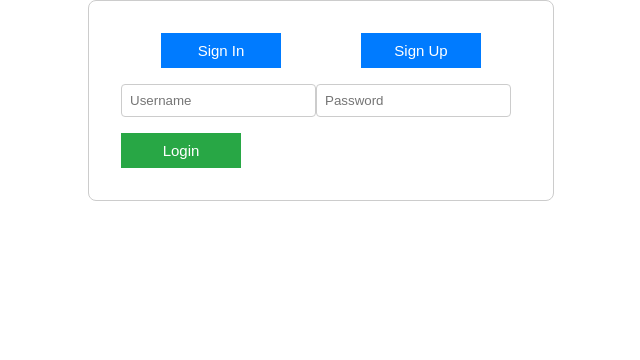
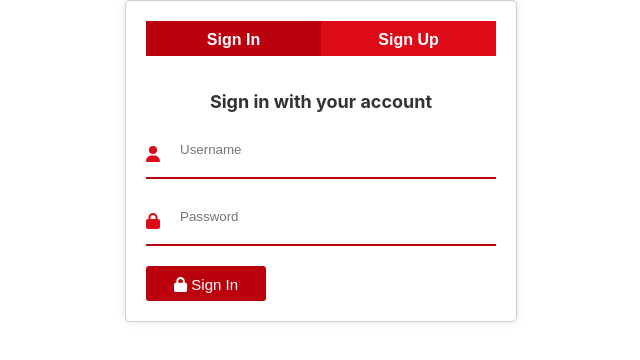
Before and after one commit to CameronRosencutter/atlas-cinema-guru, a React (Create React App) app in the folder atlas-cinema-guru/: page / in a window 1280 px wide. Shown: the top 360 px of the page, without its empty margins (319-959 px from the left). Built offline with nearby package versions, Linux system fonts and the light colour scheme.

Commit message:
Login Design Working

```diff
--- a/atlas-cinema-guru/src/App.js
+++ b/atlas-cinema-guru/src/App.js
@@ -1,42 +1,44 @@
-// src/App.js
 import React, { useState, useEffect } from 'react';
-import axios from 'axios';
 import './components/general/general.css';
-import Input from './components/general/Input.js';
-import SelectInput from './components/general/SelectInput.js';
-import Button from './components/general/Button.js';
-import SearchBar from './components/general/SearchBar';
-import Dashboard from './components/Dashboard';
 import Authentication from './routes/auth/Authentication';
+import Dashboard from './components/Dashboard'; // Assuming you have a Dashboard component
 
 const App = () => {
     const [isLoggedIn, setIsLoggedIn] = useState(false);
-    const [userUsername, setUserUsername] = useState("");
+    const [userUsername, setUserUsername] = useState('');
 
     useEffect(() => {
         const accessToken = localStorage.getItem('accessToken');
         if (accessToken) {
-            axios.post('/api/auth/', {}, {
+            fetch('/api/auth/', {
+                method: 'POST',
                 headers: {
-                    Authorization: `Bearer ${accessToken}`
+                    'Content-Type': 'application/json',
+                    'Authorization': `Bearer ${accessToken}`,
+                },
+            })
+            .then(response => response.json())
+            .then(data => {
+                if (data.success) {
+                    setIsLoggedIn(true);
+                    setUserUsername(data.username);
                 }
-            })
-            .then(response => {
-                setIsLoggedIn(true);
-                setUserUsername(response.data.username);
-            })
-            .catch(error => {
-                console.error('Authentication failed:', error);
-                setIsLoggedIn(false);
             });
         }
     }, []);
 
-    if (isLoggedIn) {
-        return <Dashboard username={userUsername} />;
-    } else {
-        return <Authentication setIsLoggedIn={setIsLoggedIn} setUserUsername={setUserUsername} />;
-    }
+    return (
+        <div className="App">
+            {isLoggedIn ? (
+                <Dashboard username={userUsername} />
+            ) : (
+                <Authentication
+                    setIsLoggedIn={setIsLoggedIn}
+                    setUserUsername={setUserUsername}
+                />
+            )}
+        </div>
+    );
 };
 
 export default App;
--- a/atlas-cinema-guru/src/routes/auth/Authentication.js
+++ b/atlas-cinema-guru/src/routes/auth/Authentication.js
@@ -1,4 +1,3 @@
-// src/routes/auth/Authentication.js
 import React, { useState } from 'react';
 import './auth.css';
 import Login from './login';
@@ -6,22 +5,31 @@ import Register from './register';
 
 const Authentication = ({ setIsLoggedIn, setUserUsername }) => {
     const [isLogin, setIsLogin] = useState(true);
-    const [username, setUsername] = useState("");
-    const [password, setPassword] = useState("");
+    const [username, setUsername] = useState('');
+    const [password, setPassword] = useState('');
 
     return (
         <div className="auth-container">
             <div className="auth-header">
-                <button onClick={() => setIsLogin(true)}>Sign In</button>
-                <button onClick={() => setIsLogin(false)}>Sign Up</button>
+                <button
+                    className={isLogin ? 'active' : ''}
+                    onClick={() => setIsLogin(true)}>
+                    Sign In
+                </button>
+                <button
+                    className={!isLogin ? 'active' : ''}
+                    onClick={() => setIsLogin(false)}>
+                    Sign Up
+                </button>
             </div>
-            <div className="auth-form">
             {isLogin ? (
                 <Login
                     username={username}
                     password={password}
                     setUsername={setUsername}
                     setPassword={setPassword}
+                    setIsLoggedIn={setIsLoggedIn}
+                    setUserUsername={setUserUsername}
                 />
             ) : (
                 <Register
@@ -32,7 +40,6 @@ const Authentication = ({ setIsLoggedIn, setUserUsername }) => {
                 />
             )}
         </div>
-        </div>
     );
 };
 
--- a/atlas-cinema-guru/src/routes/auth/auth.css
+++ b/atlas-cinema-guru/src/routes/auth/auth.css
@@ -1,54 +1,93 @@
-/* src/routes/auth/auth.css */
+/* General styles for Authentication, Login, and Register components */
 
+/* Container for the authentication form */
 .auth-container {
-    max-width: 400px;
+    width: 350px;
     margin: 0 auto;
-    padding: 2rem;
+    padding: 20px;
+    background-color: #fff;
     border: 1px solid #ccc;
-    border-radius: 8px;
-    background-color: #fff;
+    border-radius: 5px;
+    box-shadow: 0 0 10px rgba(0, 0, 0, 0.1);
 }
 
+/* Header buttons for switching between Sign In and Sign Up */
 .auth-header {
     display: flex;
     justify-content: space-around;
-    margin-bottom: 1rem;
+    margin-bottom: 20px;
 }
 
 .auth-header button {
-    background-color: #007bff;
-    color: white;
+    width: 50%;
+    padding: 10px;
+    font-size: 16px;
+    font-weight: bold;
     border: none;
-    padding: 0.5rem 1rem;
     cursor: pointer;
     transition: background-color 0.3s;
 }
 
-.auth-header button:hover {
-    background-color: #0056b3;
+.auth-header .active {
+    background-color: #BB000E;
+    color: white;
 }
 
+.auth-header button:not(.active) {
+    background-color: #DD0A18;
+    color: white;
+}
+
+/* Form styles */
 .auth-form {
     display: flex;
     flex-direction: column;
 }
 
+.auth-form h2 {
+    text-align: center;
+    margin-bottom: 20px;
+    font-size: 18px;
+    color: #333;
+}
+
 .auth-form input {
-    margin-bottom: 1rem;
-    padding: 0.5rem;
+    margin-bottom: 10px;
+    padding: 10px;
     border: 1px solid #ccc;
-    border-radius: 4px;
+    border-radius: 3px;
 }
 
 .auth-form button {
-    background-color: #28a745;
+    padding: 10px;
+    background-color: #BB000E;
     color: white;
     border: none;
-    padding: 0.5rem 1rem;
+    border-radius: 3px;
     cursor: pointer;
     transition: background-color 0.3s;
 }
 
 .auth-form button:hover {
-    background-color: #218838;
+    background-color: #DD0A18;
 }
+
+/* Icon styles */
+.auth-form .input-icon {
+    margin-right: 10px;
+    color: #DD0A18;
+}
+
+/* Specific styles for inputs with icons */
+.auth-form .input-group {
+    display: flex;
+    align-items: center;
+    border-bottom: 2px solid #BB000E;
+    margin-bottom: 20px;
+}
+
+.auth-form .input-group input {
+    border: none;
+    outline: none;
+    flex: 1;
+}
--- a/atlas-cinema-guru/src/routes/auth/login.js
+++ b/atlas-cinema-guru/src/routes/auth/login.js
@@ -1,28 +1,39 @@
-// src/routes/auth/Login.js
 import React from 'react';
 import './auth.css';
+import { FontAwesomeIcon } from '@fortawesome/react-fontawesome';
+import { faUser, faLock } from '@fortawesome/free-solid-svg-icons';
 
-const Login = ({ username, password, setUsername, setPassword }) => {
-    const handleLogin = (event) => {
-        event.preventDefault();
-        // Add your login logic here
+const Login = ({ username, password, setUsername, setPassword, setIsLoggedIn, setUserUsername }) => {
+    const handleLogin = (e) => {
+        e.preventDefault();
+        // Implement your login logic here
+        // If successful, setIsLoggedIn(true) and setUserUsername(username)
     };
 
     return (
-        <form onSubmit={handleLogin}>
+        <form className="auth-form" onSubmit={handleLogin}>
+            <h2>Sign in with your account</h2>
+            <div className="input-group">
+                <FontAwesomeIcon icon={faUser} className="input-icon" />
                 <input
                     type="text"
                     placeholder="Username"
                     value={username}
                     onChange={(e) => setUsername(e.target.value)}
                 />
+            </div>
+            <div className="input-group">
+                <FontAwesomeIcon icon={faLock} className="input-icon" />
                 <input
                     type="password"
                     placeholder="Password"
                     value={password}
                     onChange={(e) => setPassword(e.target.value)}
                 />
-            <button type="submit">Login</button>
+            </div>
+            <button type="submit">
+                <FontAwesomeIcon icon={faLock} /> Sign In
+            </button>
         </form>
     );
 };
--- a/atlas-cinema-guru/src/routes/auth/register.js
+++ b/atlas-cinema-guru/src/routes/auth/register.js
@@ -1,28 +1,38 @@
-// src/routes/auth/Register.js
 import React from 'react';
 import './auth.css';
+import { FontAwesomeIcon } from '@fortawesome/react-fontawesome';
+import { faUser, faLock } from '@fortawesome/free-solid-svg-icons';
 
 const Register = ({ username, password, setUsername, setPassword }) => {
-    const handleRegister = (event) => {
-        event.preventDefault();
-        // Add your register logic here
+    const handleRegister = (e) => {
+        e.preventDefault();
+        // Implement your register logic here
     };
 
     return (
-        <form onSubmit={handleRegister}>
+        <form className="auth-form" onSubmit={handleRegister}>
+            <h2>Create your account</h2>
+            <div className="input-group">
+                <FontAwesomeIcon icon={faUser} className="input-icon" />
                 <input
                     type="text"
                     placeholder="Username"
                     value={username}
                     onChange={(e) => setUsername(e.target.value)}
                 />
+            </div>
+            <div className="input-group">
+                <FontAwesomeIcon icon={faLock} className="input-icon" />
                 <input
                     type="password"
                     placeholder="Password"
                     value={password}
                     onChange={(e) => setPassword(e.target.value)}
                 />
-            <button type="submit">Register</button>
+            </div>
+            <button type="submit">
+                <FontAwesomeIcon icon={faLock} /> Register
+            </button>
         </form>
     );
 };
```
Also changed, not shown: 2 other files (tests, documents, lock files or other folders). Lines whose indentation alone changed are shown as unchanged.
